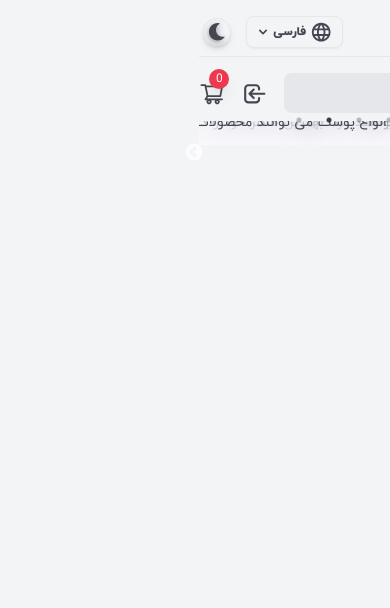
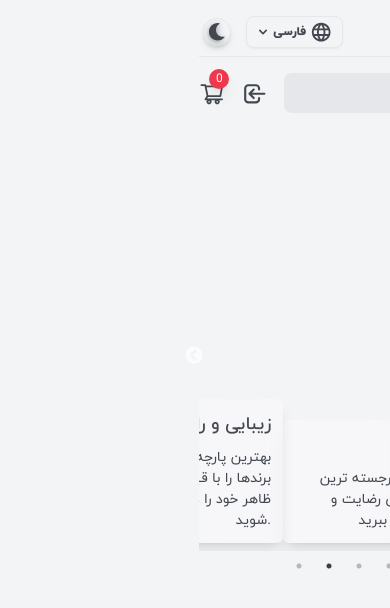
Before and after one commit to Topstar1995/E-Commerce-marketplace, a Next.js app: page / in a window 390 px wide. Shown: the top 608 px of the page. Built offline with nearby package versions, Linux system fonts and the light colour scheme.

Commit message:
feat: :sparkles: add carousel images as background-image and responsive it

```diff
--- a/components/carousel/index.tsx
+++ b/components/carousel/index.tsx
@@ -17,22 +17,20 @@ const index = () => {
     nextArrow: <NextArrow />,
     prevArrow: <PrevArrow />,
     appendDots: (dots: string) => (
-      <div
-        style={{
-          backgroundColor: "transparent",
-          paddingBottom: "40px",
-        }}
-      >
+      <div className="bg-transparent !pb-[40px]">
         <ul> {dots} </ul>
       </div>
     ),
   };
   return (
-    <div className="">
+    <div className="h-[30vh] md:h-full">
       <Slider {...settings}>
         {sliderContent.map((item) => {
           return (
-            <div key={item.ID}>
+            <div
+              key={item.ID}
+              className={`relative w-[100%] h-[50vh] md:h-[70vh] bg-cover ${item.imgSrc}  bg-center bg-no-repeat`}
+            >
               <Slide sliderItem={item} />
             </div>
           );
```
